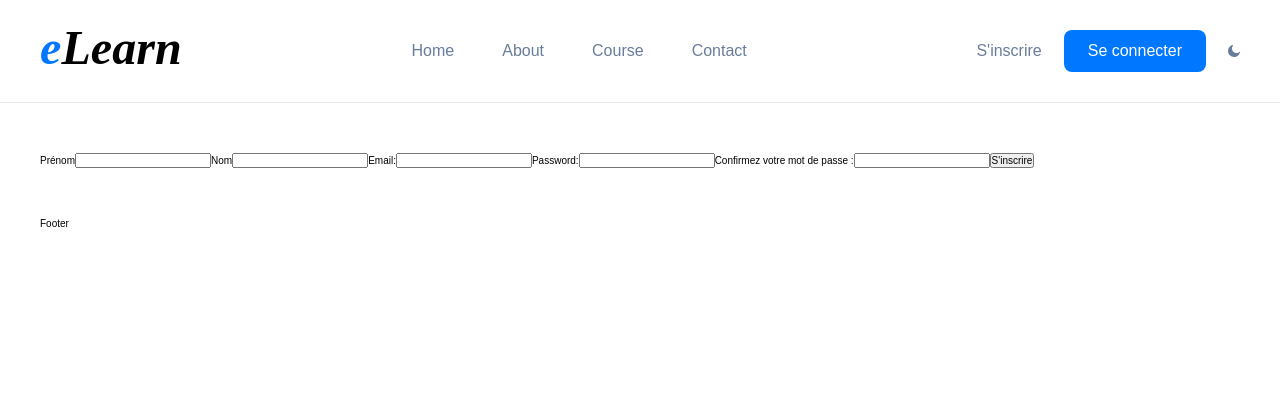
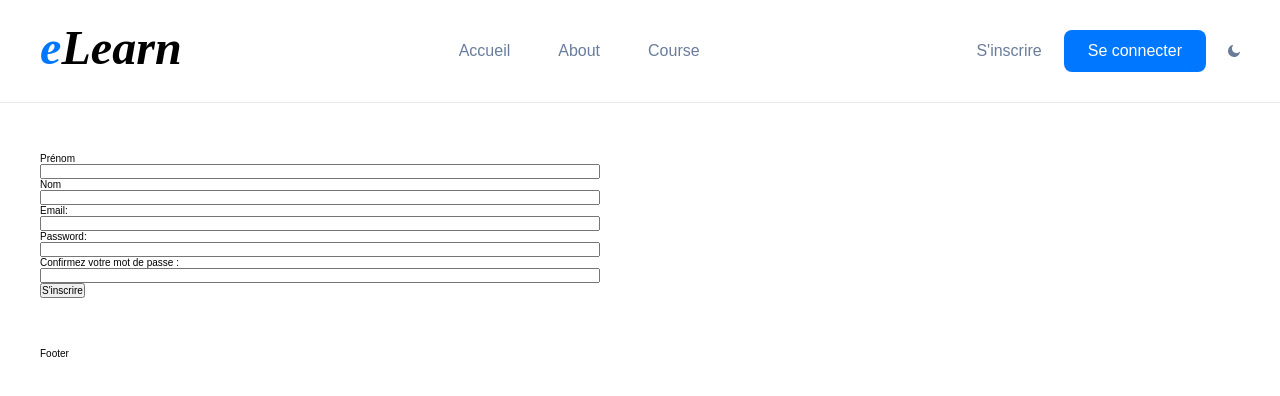
Before and after one commit to Alexandre-st/E-learn, a Next.js app: page /signup in a window 1280 px wide. Shown: the top 396 px of the page. Built offline with nearby package versions, Linux system fonts and the light colour scheme; no server answers; a web font is replaced by a local one.

Commit message:
Add profile pages and courses pages

```diff
--- a/app/components/forms/SignUpForm.tsx
+++ b/app/components/forms/SignUpForm.tsx
@@ -28,12 +28,17 @@ const SignUpForm = () => {
 
   return (
     <form onSubmit={handleSubmit(onSubmit)}>
+      <div className='inputStyle'>
         <label htmlFor='firstname'>Prénom</label>
         <input type='text' id='firstname' {...register('firstname', { required: 'Le prénom est obligatoire' })} />
         {errors.firstname && <p role='alert'>{errors.firstname.message}</p>}
+      </div>
+      <div className='inputStyle'>
         <label htmlFor='lastname'>Nom</label>
         <input type='text' id='lastname' {...register('lastname', { required: 'Le nom est obligatoire' })} />
         {errors.lastname && <p role='alert'>{errors.lastname.message}</p>}
+      </div>
+      <div className='inputStyle'>
         <label htmlFor='email'>Email:</label>
         <input
           type='email'
@@ -49,7 +54,8 @@ const SignUpForm = () => {
           autoComplete='email'
         />
         {errors.email && <p role='alert'>{errors.email.message}</p>}
-
+      </div>
+      <div className='inputStyle'>
         <label htmlFor='password'>Password:</label>
         <input
           type='password'
@@ -64,7 +70,8 @@ const SignUpForm = () => {
           autoComplete='current-password'
         />
         {errors.password && <p role='alert'>{errors.password.message}</p>}
-
+      </div>
+      <div className='inputStyle'>
         <label htmlFor='confirmPassword'>Confirmez votre mot de passe :</label>
         <input
           type='password'
@@ -76,7 +83,7 @@ const SignUpForm = () => {
           autoComplete='current-password'
         />
         {errors.confirmPassword && <p role='alert'>{errors.confirmPassword.message}</p>}
-
+      </div>
       <button type='submit'>S&apos;inscrire</button>
     </form>
   );
--- a/app/layouts/Header.tsx
+++ b/app/layouts/Header.tsx
@@ -10,13 +10,12 @@ const Header = () => {
         <Link className='header-container-logo' href='/'>eLearn</Link>
         <ul className='navbar'>
           <li>
-            <Link href='/'>Home</Link>
+            <Link href='/'>Accueil</Link>
           </li>
           <li>
             <Link href='/about'>About</Link>
           </li>
-          <li>Course</li>
-          <li>Contact</li>
+          <Link href="/courses">Course</Link>
         </ul>
         <div className='header-user'>
           <AuthButton />
```
Also changed, not shown: app/courses/page.tsx (added, +9 -0 lines), app/profile/page.tsx (+5 -3 lines), 1 other file (tests, documents, lock files or other folders). Lines whose indentation alone changed are shown as unchanged.
